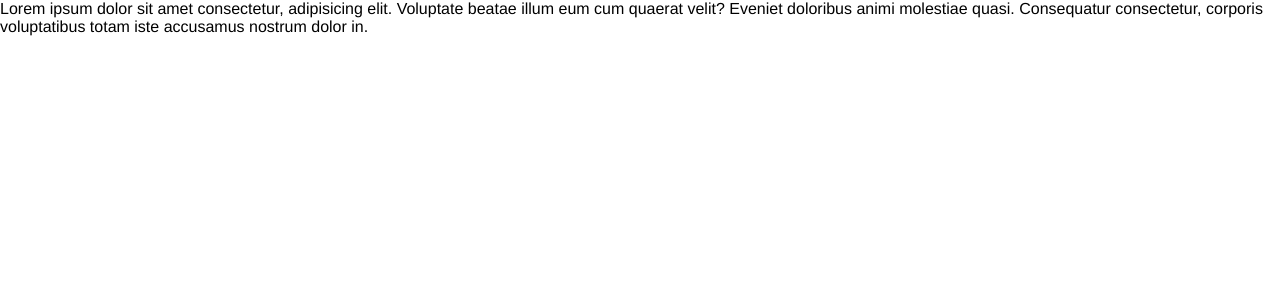
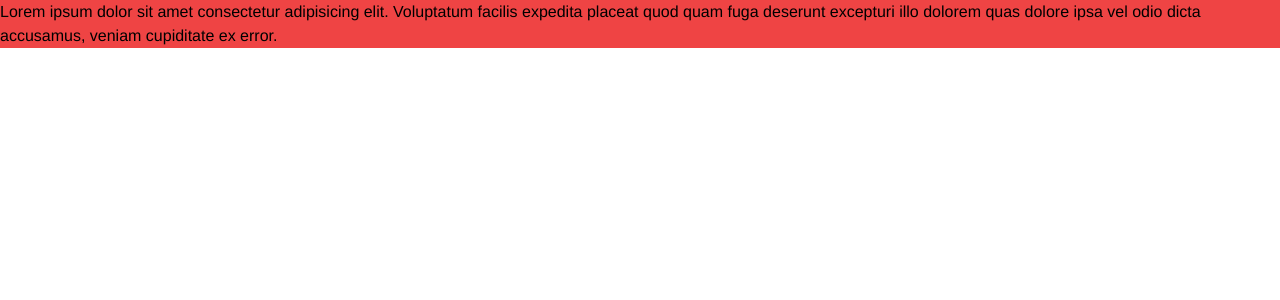
Before and after one commit to d8040/vue_exam, a Vue app: page / in a window 1280 px wide. Shown: the top 300 px of the page. Built offline with nearby package versions, Linux system fonts and the light colour scheme.

Commit message:
태일위드 적용 완료

```diff
--- a/package.json
+++ b/package.json
@@ -12,6 +12,9 @@
   "devDependencies": {
     "@vitejs/plugin-vue": "^1.1.4",
     "@vue/compiler-sfc": "^3.0.5",
+    "autoprefixer": "^10.2.4",
+    "postcss": "^8.2.6",
+    "tailwindcss": "^2.0.3",
     "typescript": "^4.1.3",
     "vite": "^2.0.1"
   }
--- /dev/null
+++ b/postcss.config.js
@@ -0,0 +1,6 @@
+module.exports = {
+  plugins: {
+    tailwindcss: {},
+    autoprefixer: {},
+  },
+}
--- a/src/App.vue
+++ b/src/App.vue
@@ -1,5 +1,7 @@
 <template>
-  Lorem ipsum dolor sit amet consectetur, adipisicing elit. Voluptate beatae illum eum cum quaerat velit? Eveniet doloribus animi molestiae quasi. Consequatur consectetur, corporis voluptatibus totam iste accusamus nostrum dolor in.
+  <div class="container mx-auto bg-red-500">
+    Lorem ipsum dolor sit amet consectetur adipisicing elit. Voluptatum facilis expedita placeat quod quam fuga deserunt excepturi illo dolorem quas dolore ipsa vel odio dicta accusamus, veniam cupiditate ex error.
+    </div>
 </template>
 
 <script lang="ts">
--- /dev/null
+++ b/src/index.css
@@ -0,0 +1,3 @@
+@tailwind base;
+@tailwind components;
+@tailwind utilities;
--- a/src/main.ts
+++ b/src/main.ts
@@ -1,4 +1,5 @@
 import { createApp } from 'vue'
 import App from './App.vue'
+import './index.css'
 
 createApp(App).mount('#app')
--- /dev/null
+++ b/tailwind.config.js
@@ -0,0 +1,11 @@
+module.exports = {
+  purge: ['./index.html', './src/**/*.{vue,js,ts,jsx,tsx}'],
+  darkMode: false, // or 'media' or 'class'
+  theme: {
+    extend: {},
+  },
+  variants: {
+    extend: {},
+  },
+  plugins: [],
+}
```
Also changed, not shown: 1 other file (tests, documents, lock files or other folders).
